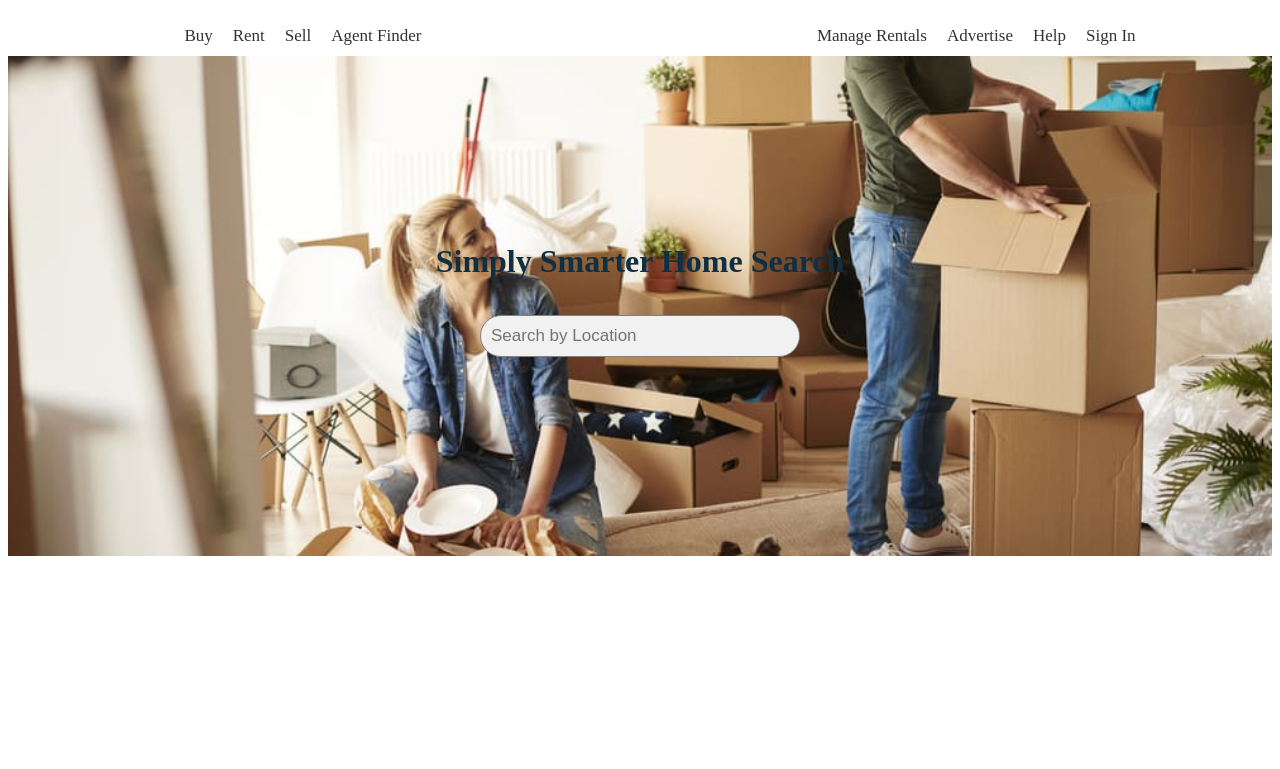
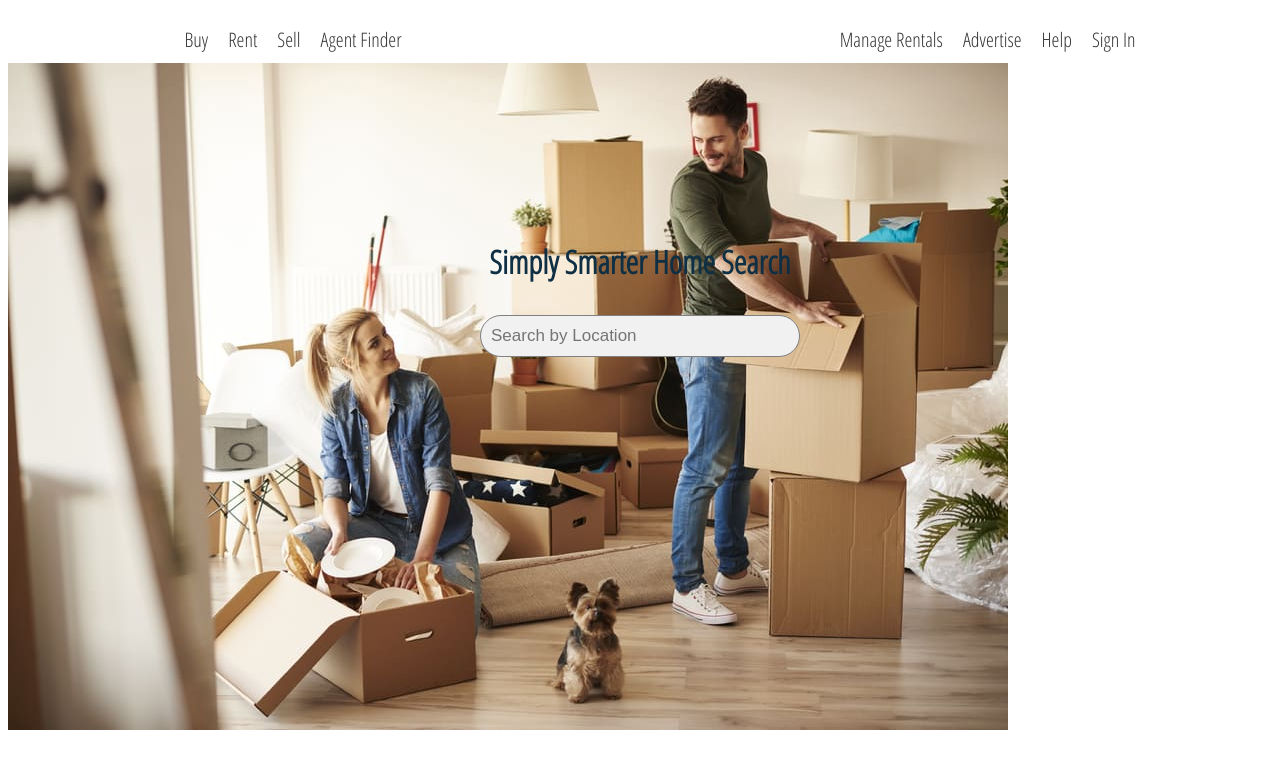
Before and after one commit to OkothPius/Arexa, a Django app: page /rental/ in a window 1280 px wide. Shown: the top 769 px of the page. Run offline with Django 3.2, Linux system fonts and the light colour scheme.

Commit message:
style: update

```diff
--- a/backend/rental/static/rental/master.css
+++ b/backend/rental/static/rental/master.css
@@ -1,8 +1,12 @@
+@import url('https://fonts.googleapis.com/css2?family=Open+Sans+Condensed:wght@300&display=swap');
+body {
+  font-family: 'Open Sans Condensed', sans-serif;
+}
 /* Navbar Section */
 li a {
   color: #333333;
   text-decoration: none;
-  font-size: 17px;
+  font-size: 20px;
 }
 
 li a:hover {
@@ -37,7 +41,12 @@ nav .right {
   float: left;
 }
 
-.container img {
+.container {
+  margin-top: 10px;
+  margin-bottom: 10px;
+}
+
+.container-fluid img {
   height: 500px;
   width: 100%;
   object-fit: cover;
@@ -82,3 +91,17 @@ form.example input[type=search] {
 form.example {
   display: inline-block;
 }
+
+.footer {
+  width: 100%;
+  height: 200px;
+  text-align: center;
+  background-color: #0e2f44;
+  font-size: 20px;
+  font-weight: lighter;
+  padding-top: 20px;
+  color: #ffffff;
+}
+
+.footer h5 {
+}
```
